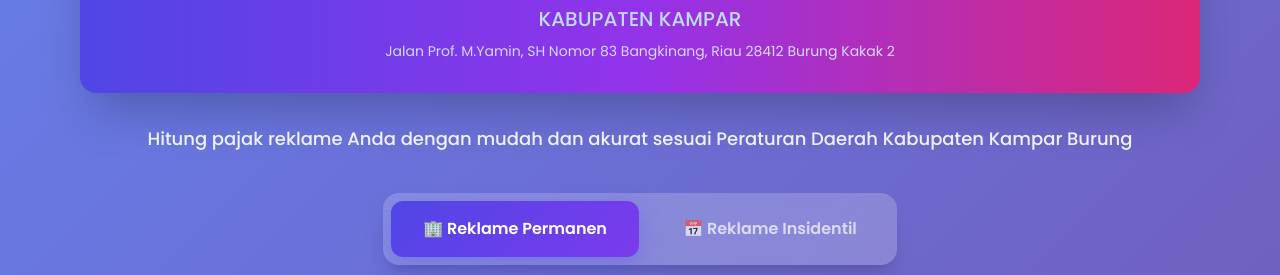
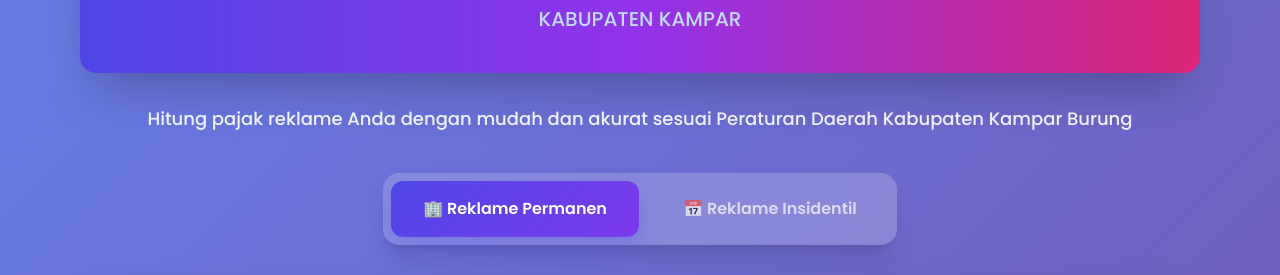
Before and after one commit to bravebrowserzikri-gif/Kalkulatorpajakreklamekampar, a plain HTML site: page index.html in a window 1280 px wide. Shown: the part 159-434 px from the top of the page. Drawn offline with nearby package versions, Linux system fonts and the light colour scheme.

Commit message:
index.html

```diff
--- a/index.html
+++ b/index.html
@@ -61,8 +61,7 @@
                 <h1 class="text-5xl font-bold mb-3 bg-gradient-to-r from-yellow-300 to-orange-300 bg-clip-text text-transparent">🏢 Kalkulator Pajak Reklame</h1>
                 <h2 class="text-2xl font-semibold mb-2 text-blue-100">BADAN PENDAPATAN DAERAH</h2>
                 <h3 class="text-xl font-medium mb-2 text-blue-200">KABUPATEN KAMPAR</h3>
-                <p class="text-blue-100 text-sm opacity-90">Jalan Prof. M.Yamin, SH Nomor 83 Bangkinang, Riau 28412 Burung Kakak 2</p>
-            </div>
+                         </div>
             <p class="text-white text-lg font-medium opacity-90">Hitung pajak reklame Anda dengan mudah dan akurat sesuai Peraturan Daerah Kabupaten Kampar Burung</p>
         </div>
 
```
